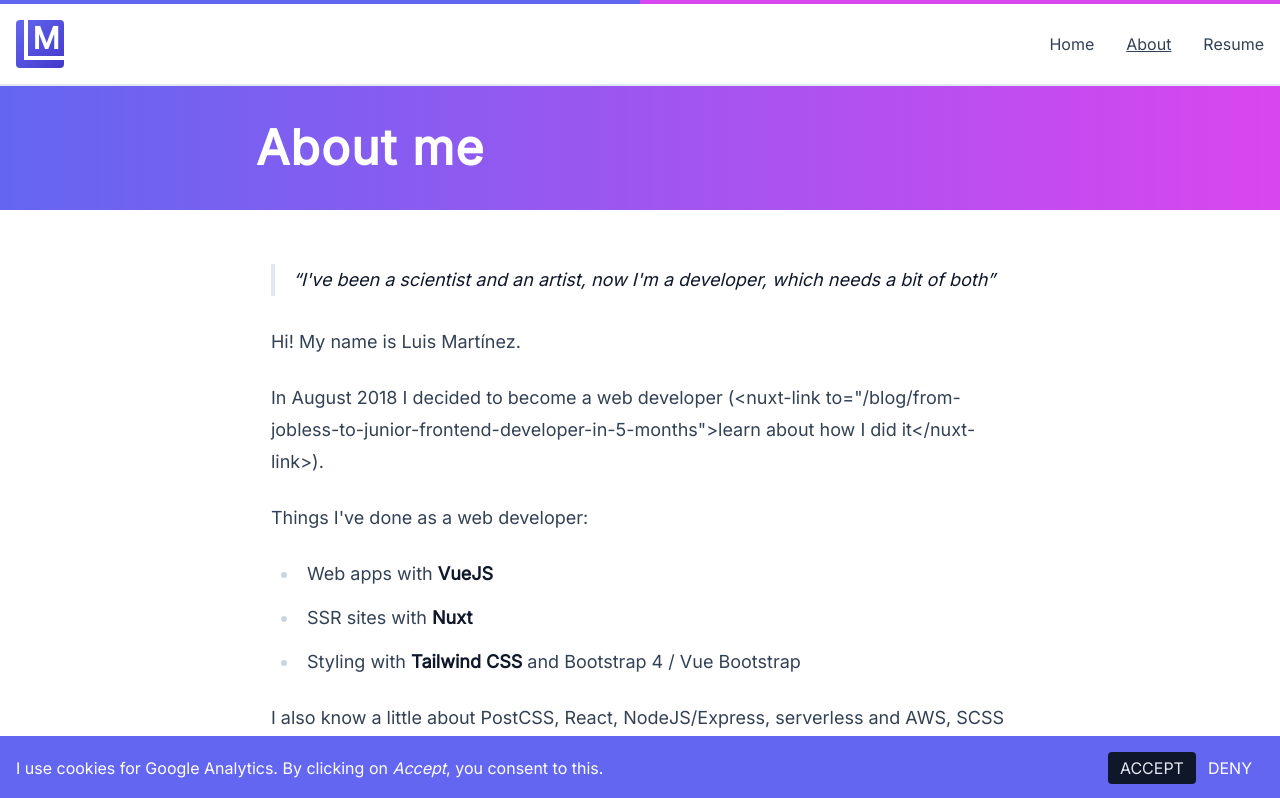
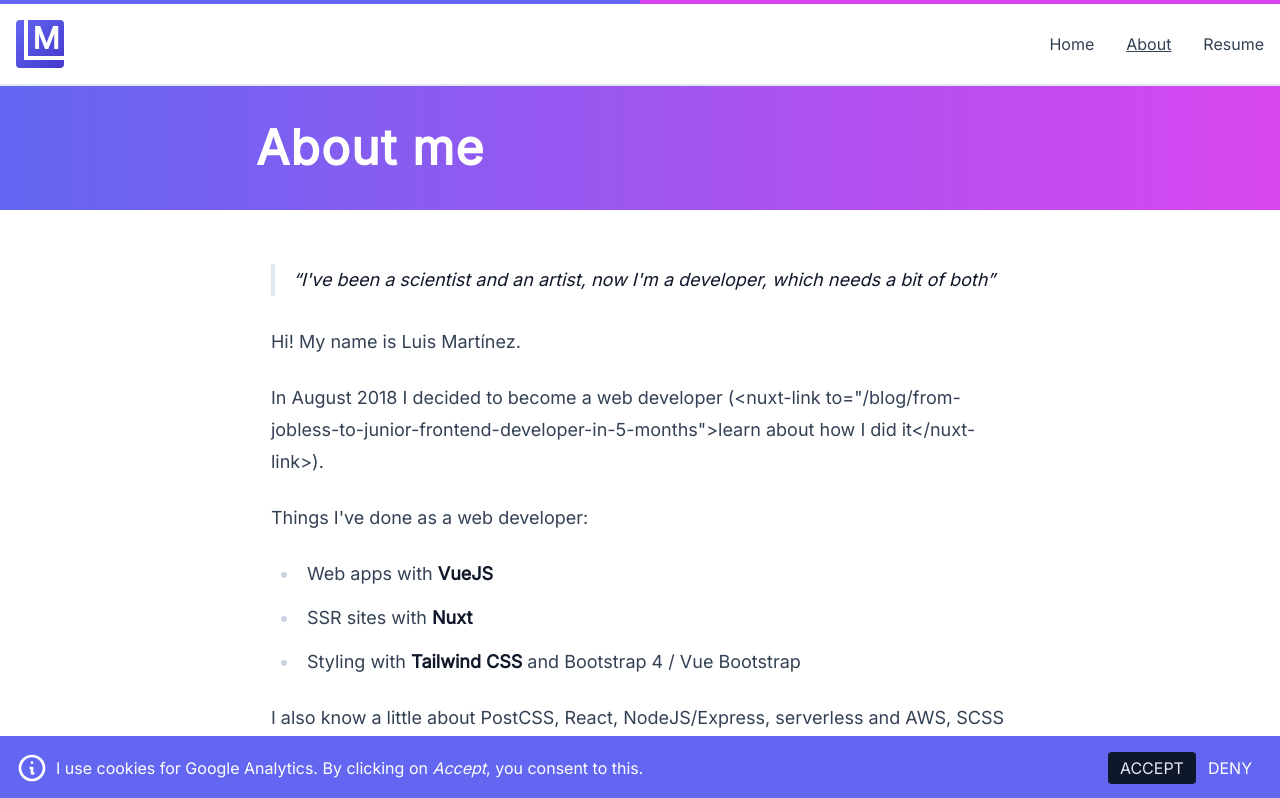
Before and after one commit to luismartinezs/luis-martinez-next-site, a Next.js app: page /about in a window 1280 px wide. Shown: the top 798 px of the page. Built offline with nearby package versions, Linux system fonts and the light colour scheme; no server answers; what @storyblok/react would draw is missing.

Commit message:
feat: conditionally use gtm

```diff
--- a/components/CookieModal.tsx
+++ b/components/CookieModal.tsx
@@ -1,4 +1,5 @@
 import { useState, useEffect } from "react";
+import InfoIcon from "components/InfoIcon";
 
 const defaultMessage =
   "We use cookies to provide our services and for analytics and marketing. To find out more about our use of cookies, please see our Privacy Policy. By continuing to browse our website, you agree to our use of cookies.";
@@ -47,7 +48,9 @@ const CookieModal = ({
     <div className="z-50 fixed bottom-0 bg-primary-500 text-white w-full">
       <div className="p-4">
         <div className="flex justify-center items-center space-x-2">
-          {/* <InfoIcon className="h-8 w-8 min-w-max" /> */}
+          <div className="h-8 w-8 min-w-max">
+            <InfoIcon />
+          </div>
           <div className="flex-grow">
             <div>{message}</div>
           </div>
--- /dev/null
+++ b/components/InfoIcon.tsx
@@ -0,0 +1,14 @@
+const InfoIcon = () => {
+  return (
+    <svg fill="none" viewBox="0 0 24 24" stroke="currentColor">
+      <path
+        strokeLinecap="round"
+        strokeLinejoin="round"
+        strokeWidth="2"
+        d="M13 16h-1v-4h-1m1-4h.01M21 12a9 9 0 11-18 0 9 9 0 0118 0z"
+      />
+    </svg>
+  );
+};
+
+export default InfoIcon;
--- a/lib/gtm.ts
+++ b/lib/gtm.ts
@@ -1,7 +1,7 @@
 export const GTM_ID = process.env.NEXT_PUBLIC_GOOGLE_TAG_MANAGER_ID;
 
 export const pageview = (url) => {
-  if (window.dataLayer) {
+  if (typeof window !== "undefined" && window.dataLayer) {
     window.dataLayer.push({
       event: "pageview",
       page: url,
--- a/pages/_app.tsx
+++ b/pages/_app.tsx
@@ -3,7 +3,7 @@ import type { AppProps } from "next/app";
 import Layout from "components/Layout";
 import { initStoryblok } from "lib/storyblok";
 import { GTM_ID, pageview } from "lib/gtm";
-import { useEffect } from "react";
+import { useEffect, useState } from "react";
 import { useRouter } from "next/router";
 import Script from "next/script";
 
@@ -11,16 +11,20 @@ initStoryblok();
 
 function MyApp({ Component, pageProps }: AppProps) {
   const router = useRouter();
+  const [gdpr, setGdpr] = useState(null);
+
   useEffect(() => {
-    router.events.on("routeChangeComplete", pageview);
-    return () => {
-      router.events.off("routeChangeComplete", pageview);
-    };
-  }, [router.events]);
+    if (typeof window !== "undefined") {
+      setGdpr(localStorage.getItem("GDPR:accepted"));
+    }
+  }, []);
 
+  const getGtmScript = () => {
+    if (process.env.NODE_ENV !== "production") {
+      return <></>;
+    }
+    if (typeof gdpr !== "undefined" && gdpr === "true") {
       return (
-    <>
-      {/* Google Tag Manager - Global base code */}
         <Script
           id="gtm"
           strategy="afterInteractive"
@@ -34,6 +38,21 @@ function MyApp({ Component, pageProps }: AppProps) {
         `,
           }}
         />
+      );
+    }
+    return <></>;
+  };
+
+  useEffect(() => {
+    router.events.on("routeChangeComplete", pageview);
+    return () => {
+      router.events.off("routeChangeComplete", pageview);
+    };
+  }, [router.events]);
+
+  return (
+    <>
+      {getGtmScript()}
       <Layout>
         <Component {...pageProps} />
       </Layout>
```
Lines whose indentation alone changed are shown as unchanged.
